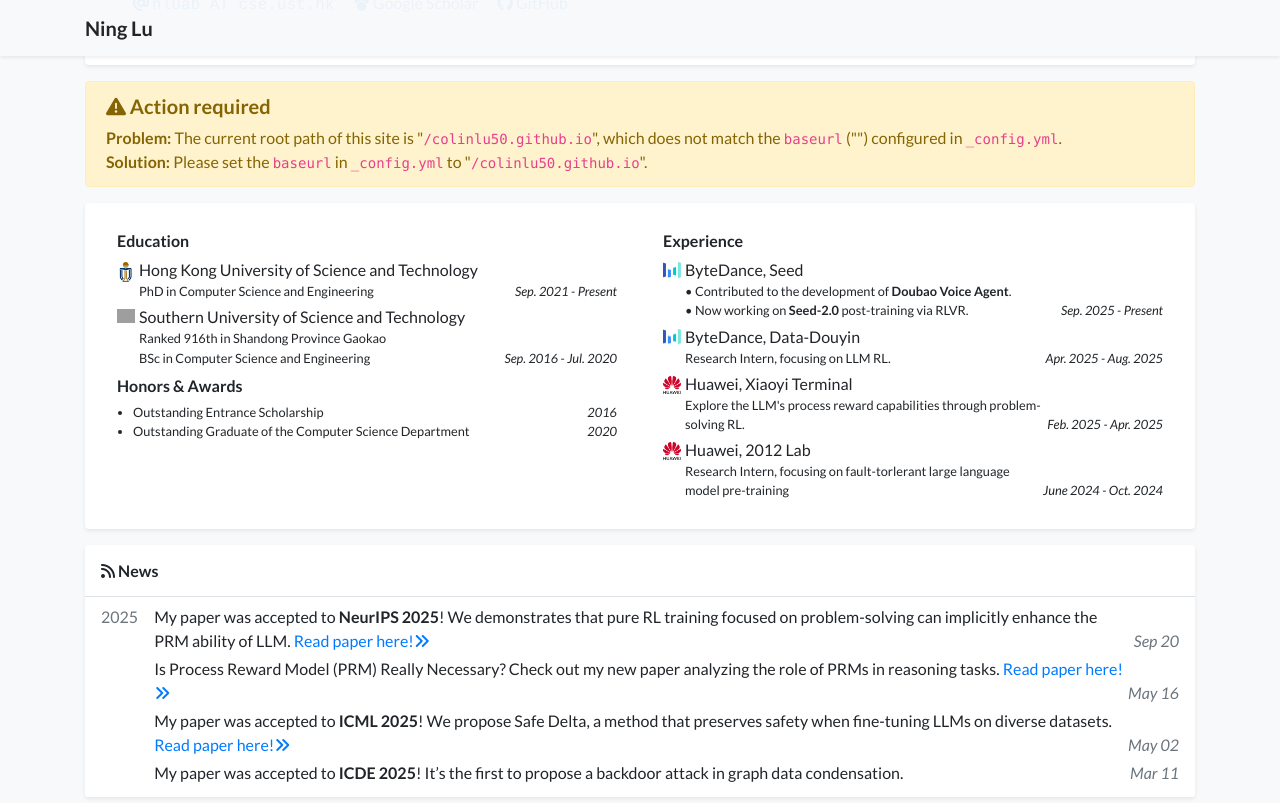
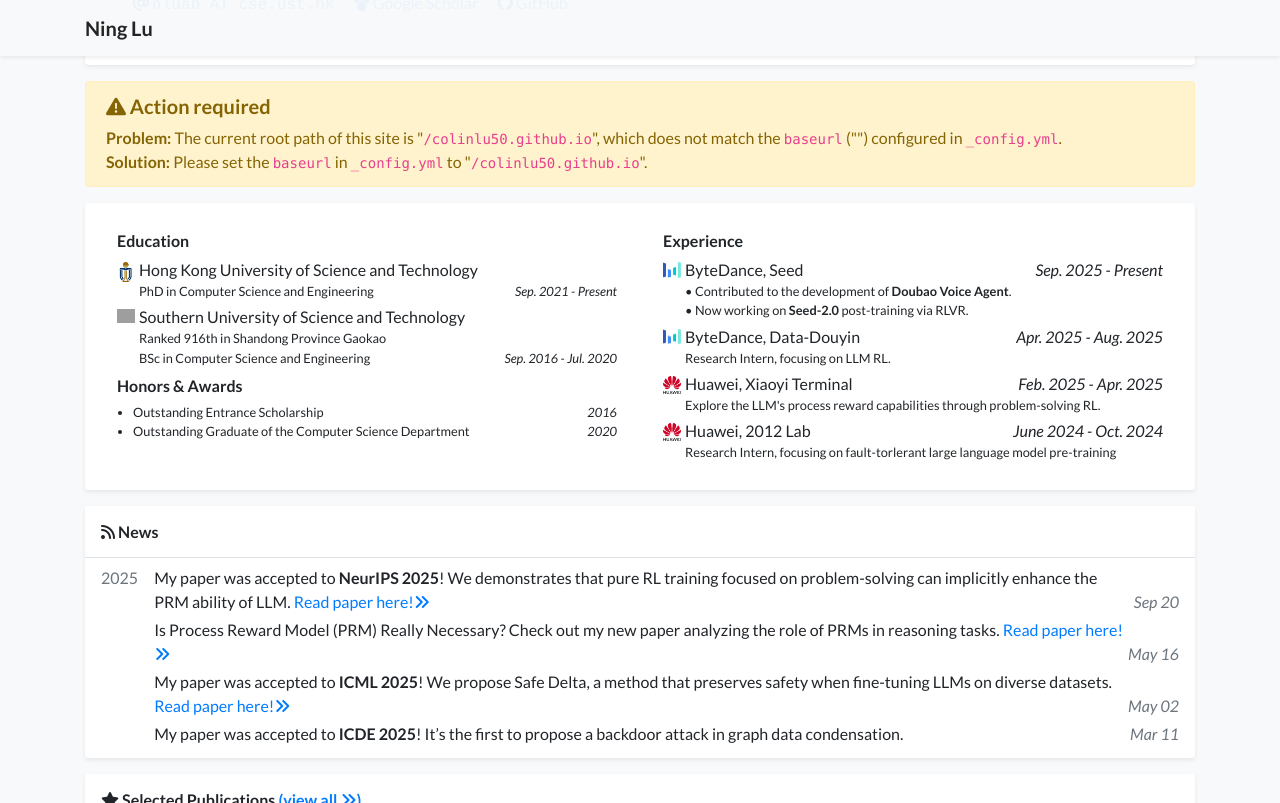
Before and after one commit to ColinLu50/colinlu50.github.io, a Jekyll site: the page built from index.html, in a window 1280 px wide and 900 px high, scrolled down 402 px, cut to the strip 0-803 px from the top of the window. Built offline with Jekyll 4.4.1, drawn with Linux system fonts in a browser that asks for light colours; nearby versions of some CDN libraries; a style sheet for code colours, icons or effects is not loaded; grey boxes are pictures that could not be loaded.

Commit message:
change date position

```diff
--- a/_includes/widgets/experience_card.html
+++ b/_includes/widgets/experience_card.html
@@ -35,12 +35,11 @@
                                 <li class="media mb-1">
                                     <img src="{{ item.logo | relative_url }}" alt="{{ item.name }}" style="width: 18px;" class="mr-1 mt-1">
                                     <div class="media-body">
-                                        <div>{{ item.name }}</div>
-                                        <div class="small">{{ item.dept }}</div>
-                                        <div class="small d-flex">
-                                            <div>{{ item.position }}</div>
-                                            <div class="mt-auto ml-auto no-break"><em>{{ item.date }}</em></div>
+                                        <div class="d-flex">
+                                            <div>{{ item.name }}</div>
+                                            <div class="ml-auto no-break"><em>{{ item.date }}</em></div>
                                         </div>
+                                        <div class="small">{{ item.position }}</div>
                                     </div>
                                 </li>
                                 {% endfor %}
```
